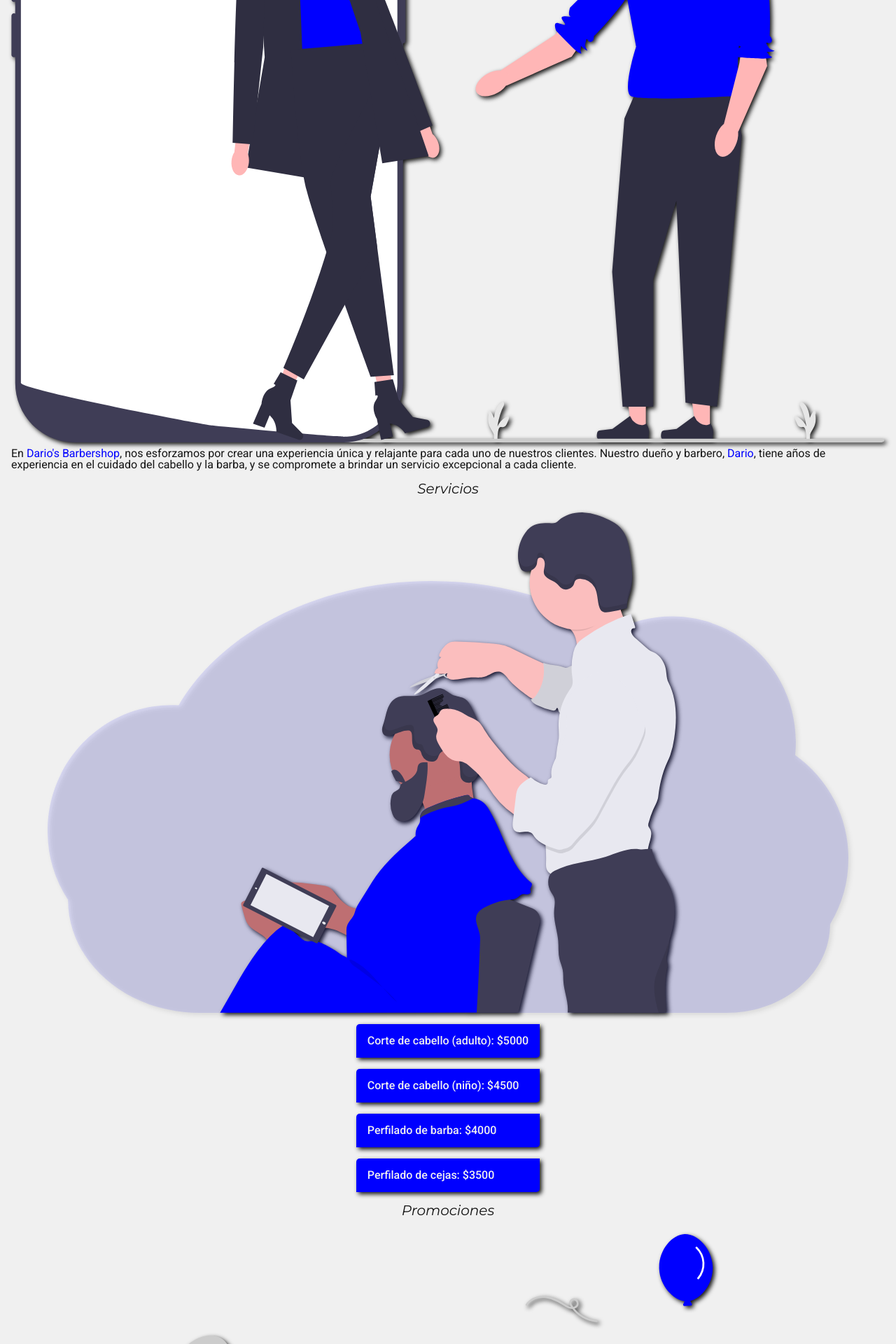
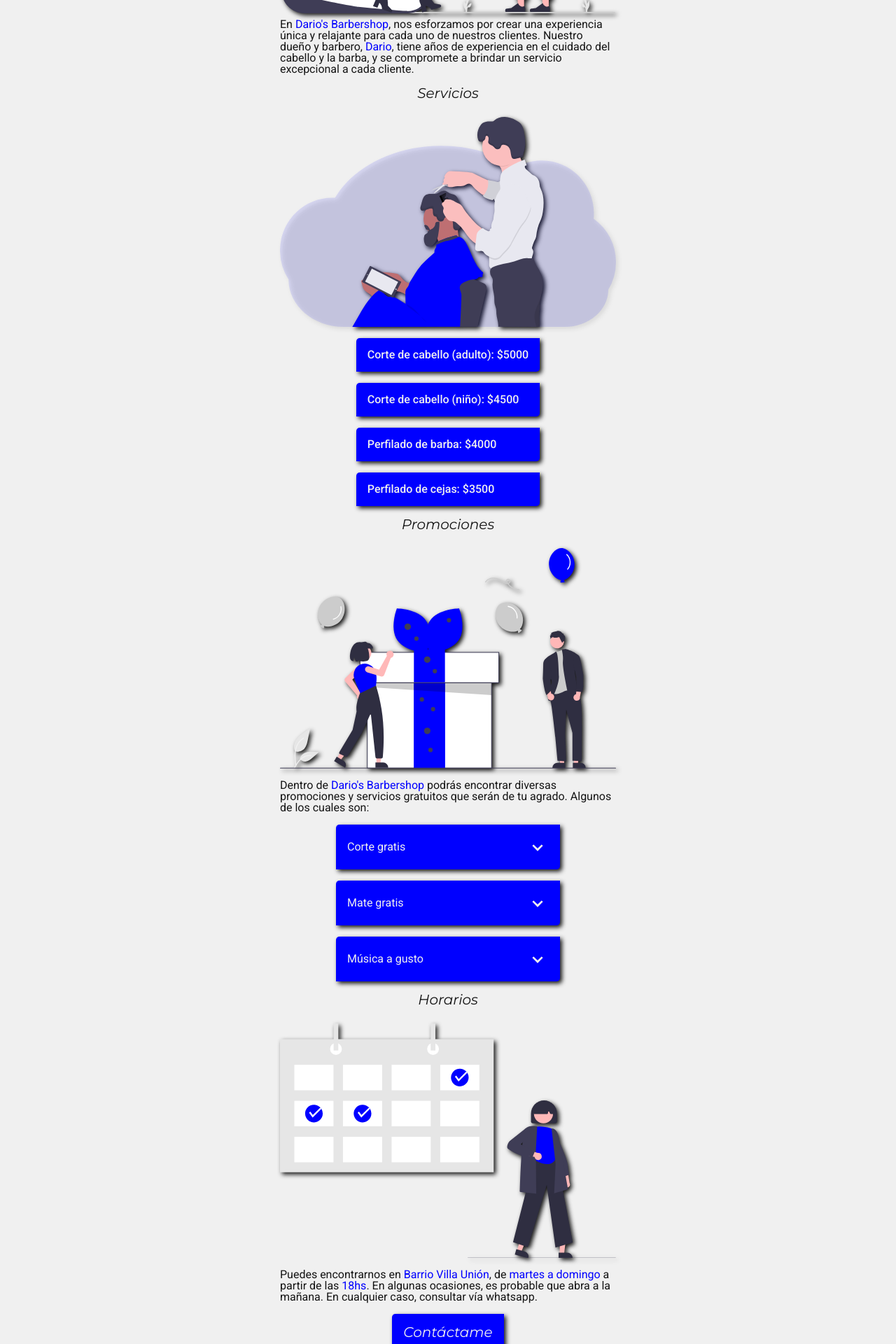
Before and after one commit to Zero10903/dariosbarbershop, a Vue app: page / in a window 1280 px wide. Shown: the part 420-2340 px from the top of the page at 70% size. Built offline with nearby package versions, Linux system fonts and the light colour scheme.

Commit message:
feat: added max-width to sections

```diff
--- a/src/App.vue
+++ b/src/App.vue
@@ -1,10 +1,10 @@
 <template>
 	<section class="container">
-		<WelcomeComponent />
-		<ServicesComponent />
-		<PromotionsComponent />
-		<SchedulesComponent />
-		<ContactComponent />
+		<WelcomeComponent class="section" />
+		<ServicesComponent class="section" />
+		<PromotionsComponent class="section" />
+		<SchedulesComponent class="section" />
+		<ContactComponent class="section" />
 	</section>
 </template>
 
@@ -51,6 +51,9 @@
 .accent-color {
 	color: $accent-color;
 }
+.section {
+	max-width: clamp(20rem, 90%, 30rem);
+}
 .card {
 	max-width: 20rem;
 	padding: 1rem;
```
